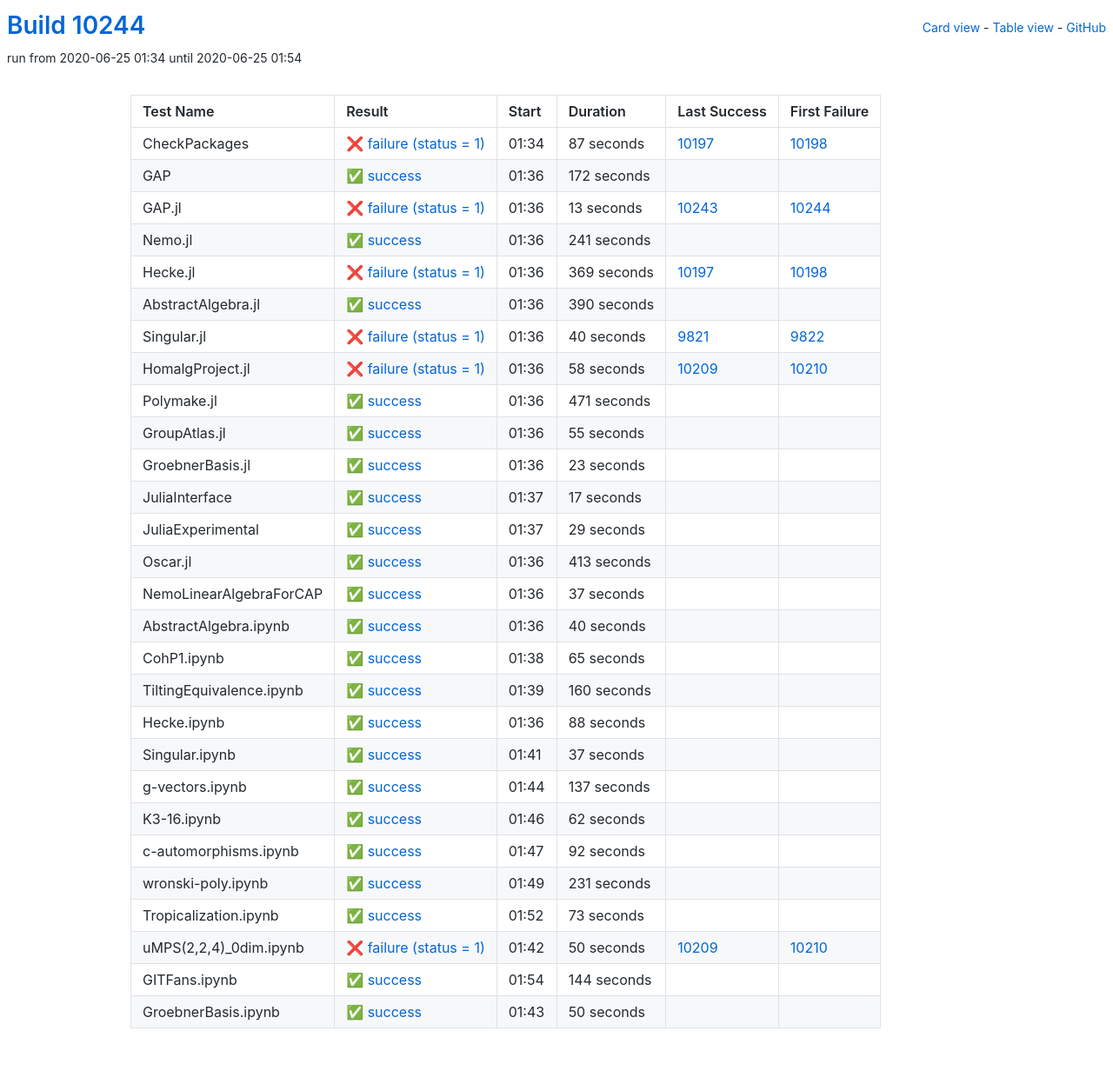
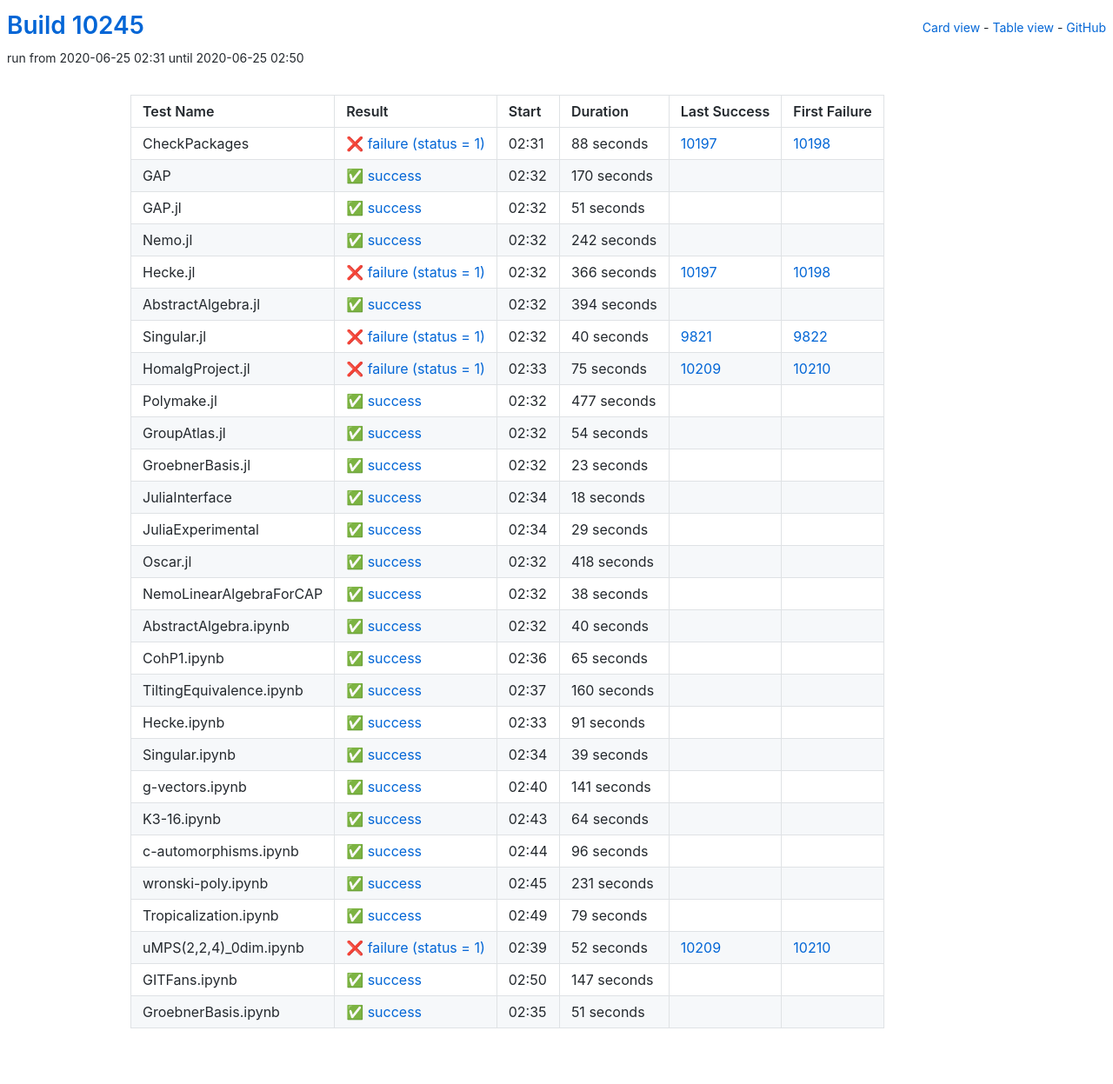
Before and after one commit to oscar-system/oscar-ci-status, a Jekyll site: the page built from table.html, in a window 1280 px wide. Shown: the whole page at 87% size. Built offline with Jekyll 4.4.1, drawn with Linux system fonts in a browser that asks for light colours.

Commit message:
Build #10245

```diff
--- a/_data/ci.yml
+++ b/_data/ci.yml
@@ -1,6 +1,6 @@
 ---
-build: 10244
-build_url: https://oscarci.mathematik.uni-kl.de/job/oscar/10244/
+build: 10245
+build_url: https://oscarci.mathematik.uni-kl.de/job/oscar/10245/
 job: oscar
 organization: oscar-system
 repo: oscar-ci-status
@@ -8,80 +8,80 @@
 tests:
 - name: CheckPackages
   id: checkpackages
-  log: https://oscarci.mathematik.uni-kl.de/job/oscar/10244/artifact/logs/build-10244/CheckPackages.log
-  start: 2020-06-25 01:34
+  log: https://oscarci.mathematik.uni-kl.de/job/oscar/10245/artifact/logs/build-10245/CheckPackages.log
+  start: 2020-06-25 02:31
   success: false
   exitcode: 1
   status: failure
-  duration: 87
+  duration: 88
   last_success: 10197
   last_success_url: https://oscarci.mathematik.uni-kl.de/job/oscar/10197/
   first_failure: 10198
   first_failure_url: https://oscarci.mathematik.uni-kl.de/job/oscar/10198/
 - name: GAP
   id: gap
-  log: https://oscarci.mathematik.uni-kl.de/job/oscar/10244/artifact/logs/build-10244/GAP.log
-  start: 2020-06-25 01:36
+  log: https://oscarci.mathematik.uni-kl.de/job/oscar/10245/artifact/logs/build-10245/GAP.log
+  start: 2020-06-25 02:32
   success: true
   exitcode: 0
   status: success
-  duration: 172
+  duration: 170
   last_success: false
   last_success_url:
   first_failure: false
   first_failure_url:
 - name: GAP.jl
   id: gap-jl
-  log: https://oscarci.mathematik.uni-kl.de/job/oscar/10244/artifact/logs/build-10244/GAP.jl.log
-  start: 2020-06-25 01:36
-  success: false
-  exitcode: 1
-  status: failure
-  duration: 13
-  last_success: 10243
-  last_success_url: https://oscarci.mathematik.uni-kl.de/job/oscar/10243/
-  first_failure: 10244
-  first_failure_url: https://oscarci.mathematik.uni-kl.de/job/oscar/10244/
-- name: Nemo.jl
-  id: nemo-jl
-  log: https://oscarci.mathematik.uni-kl.de/job/oscar/10244/artifact/logs/build-10244/Nemo.jl.log
-  start: 2020-06-25 01:36
+  log: https://oscarci.mathematik.uni-kl.de/job/oscar/10245/artifact/logs/build-10245/GAP.jl.log
+  start: 2020-06-25 02:32
   success: true
   exitcode: 0
   status: success
-  duration: 241
+  duration: 51
+  last_success: false
+  last_success_url:
+  first_failure: false
+  first_failure_url:
+- name: Nemo.jl
+  id: nemo-jl
+  log: https://oscarci.mathematik.uni-kl.de/job/oscar/10245/artifact/logs/build-10245/Nemo.jl.log
+  start: 2020-06-25 02:32
+  success: true
+  exitcode: 0
+  status: success
+  duration: 242
   last_success: false
   last_success_url:
   first_failure: false
   first_failure_url:
 - name: Hecke.jl
   id: hecke-jl
-  log: https://oscarci.mathematik.uni-kl.de/job/oscar/10244/artifact/logs/build-10244/Hecke.jl.log
-  start: 2020-06-25 01:36
+  log: https://oscarci.mathematik.uni-kl.de/job/oscar/10245/artifact/logs/build-10245/Hecke.jl.log
+  start: 2020-06-25 02:32
   success: false
   exitcode: 1
   status: failure
-  duration: 369
+  duration: 366
   last_success: 10197
   last_success_url: https://oscarci.mathematik.uni-kl.de/job/oscar/10197/
   first_failure: 10198
   first_failure_url: https://oscarci.mathematik.uni-kl.de/job/oscar/10198/
 - name: AbstractAlgebra.jl
   id: abstractalgebra-jl
-  log: https://oscarci.mathematik.uni-kl.de/job/oscar/10244/artifact/logs/build-10244/AbstractAlgebra.jl.log
-  start: 2020-06-25 01:36
+  log: https://oscarci.mathematik.uni-kl.de/job/oscar/10245/artifact/logs/build-10245/AbstractAlgebra.jl.log
+  start: 2020-06-25 02:32
   success: true
   exitcode: 0
   status: success
-  duration: 390
+  duration: 394
   last_success: false
   last_success_url:
   first_failure: false
   first_failure_url:
 - name: Singular.jl
   id: singular-jl
-  log: https://oscarci.mathematik.uni-kl.de/job/oscar/10244/artifact/logs/build-10244/Singular.jl.log
-  start: 2020-06-25 01:36
+  log: https://oscarci.mathematik.uni-kl.de/job/oscar/10245/artifact/logs/build-10245/Singular.jl.log
+  start: 2020-06-25 02:32
   success: false
   exitcode: 1
   status: failure
@@ -92,44 +92,44 @@
   first_failure_url: https://oscarci.mathematik.uni-kl.de/job/oscar/9822/
 - name: HomalgProject.jl
   id: homalgproject-jl
-  log: https://oscarci.mathematik.uni-kl.de/job/oscar/10244/artifact/logs/build-10244/HomalgProject.jl.log
-  start: 2020-06-25 01:36
+  log: https://oscarci.mathematik.uni-kl.de/job/oscar/10245/artifact/logs/build-10245/HomalgProject.jl.log
+  start: 2020-06-25 02:33
   success: false
   exitcode: 1
   status: failure
-  duration: 58
+  duration: 75
   last_success: 10209
   last_success_url: https://oscarci.mathematik.uni-kl.de/job/oscar/10209/
   first_failure: 10210
   first_failure_url: https://oscarci.mathematik.uni-kl.de/job/oscar/10210/
 - name: Polymake.jl
   id: polymake-jl
-  log: https://oscarci.mathematik.uni-kl.de/job/oscar/10244/artifact/logs/build-10244/Polymake.jl.log
-  start: 2020-06-25 01:36
+  log: https://oscarci.mathematik.uni-kl.de/job/oscar/10245/artifact/logs/build-10245/Polymake.jl.log
+  start: 2020-06-25 02:32
   success: true
   exitcode: 0
   status: success
-  duration: 471
+  duration: 477
   last_success: false
   last_success_url:
   first_failure: false
   first_failure_url:
 - name: GroupAtlas.jl
   id: groupatlas-jl
-  log: https://oscarci.mathematik.uni-kl.de/job/oscar/10244/artifact/logs/build-10244/GroupAtlas.jl.log
-  start: 2020-06-25 01:36
+  log: https://oscarci.mathematik.uni-kl.de/job/oscar/10245/artifact/logs/build-10245/GroupAtlas.jl.log
+  start: 2020-06-25 02:32
   success: true
   exitcode: 0
   status: success
-  duration: 55
+  duration: 54
   last_success: false
   last_success_url:
   first_failure: false
   first_failure_url:
 - name: GroebnerBasis.jl
   id: groebnerbasis-jl
-  log: https://oscarci.mathematik.uni-kl.de/job/oscar/10244/artifact/logs/build-10244/GroebnerBasis.jl.log
-  start: 2020-06-25 01:36
+  log: https://oscarci.mathematik.uni-kl.de/job/oscar/10245/artifact/logs/build-10245/GroebnerBasis.jl.log
+  start: 2020-06-25 02:32
   success: true
   exitcode: 0
   status: success
@@ -140,20 +140,20 @@
   first_failure_url:
 - name: JuliaInterface
   id: juliainterface
-  log: https://oscarci.mathematik.uni-kl.de/job/oscar/10244/artifact/logs/build-10244/JuliaInterface.log
-  start: 2020-06-25 01:37
+  log: https://oscarci.mathematik.uni-kl.de/job/oscar/10245/artifact/logs/build-10245/JuliaInterface.log
+  start: 2020-06-25 02:34
   success: true
   exitcode: 0
   status: success
-  duration: 17
+  duration: 18
   last_success: false
   last_success_url:
   first_failure: false
   first_failure_url:
 - name: JuliaExperimental
   id: juliaexperimental
-  log: https://oscarci.mathematik.uni-kl.de/job/oscar/10244/artifact/logs/build-10244/JuliaExperimental.log
-  start: 2020-06-25 01:37
+  log: https://oscarci.mathematik.uni-kl.de/job/oscar/10245/artifact/logs/build-10245/JuliaExperimental.log
+  start: 2020-06-25 02:34
   success: true
   exitcode: 0
   status: success
@@ -164,32 +164,32 @@
   first_failure_url:
 - name: Oscar.jl
   id: oscar-jl
-  log: https://oscarci.mathematik.uni-kl.de/job/oscar/10244/artifact/logs/build-10244/Oscar.jl.log
-  start: 2020-06-25 01:36
+  log: https://oscarci.mathematik.uni-kl.de/job/oscar/10245/artifact/logs/build-10245/Oscar.jl.log
+  start: 2020-06-25 02:32
   success: true
   exitcode: 0
   status: success
-  duration: 413
+  duration: 418
   last_success: false
   last_success_url:
   first_failure: false
   first_failure_url:
 - name: NemoLinearAlgebraForCAP
   id: nemolinearalgebraforcap
-  log: https://oscarci.mathematik.uni-kl.de/job/oscar/10244/artifact/logs/build-10244/NemoLinearAlgebraForCAP.log
-  start: 2020-06-25 01:36
+  log: https://oscarci.mathematik.uni-kl.de/job/oscar/10245/artifact/logs/build-10245/NemoLinearAlgebraForCAP.log
+  start: 2020-06-25 02:32
   success: true
   exitcode: 0
   status: success
-  duration: 37
+  duration: 38
   last_success: false
   last_success_url:
   first_failure: false
   first_failure_url:
 - name: AbstractAlgebra.ipynb
   id: abstractalgebra-ipynb
-  log: https://oscarci.mathematik.uni-kl.de/job/oscar/10244/artifact/logs/build-10244/AbstractAlgebra.ipynb.log
-  start: 2020-06-25 01:36
+  log: https://oscarci.mathematik.uni-kl.de/job/oscar/10245/artifact/logs/build-10245/AbstractAlgebra.ipynb.log
+  start: 2020-06-25 02:32
   success: true
   exitcode: 0
   status: success
@@ -200,8 +200,8 @@
   first_failure_url:
 - name: CohP1.ipynb
   id: cohp1-ipynb
-  log: https://oscarci.mathematik.uni-kl.de/job/oscar/10244/artifact/logs/build-10244/CohP1.ipynb.log
-  start: 2020-06-25 01:38
+  log: https://oscarci.mathematik.uni-kl.de/job/oscar/10245/artifact/logs/build-10245/CohP1.ipynb.log
+  start: 2020-06-25 02:36
   success: true
   exitcode: 0
   status: success
@@ -212,8 +212,8 @@
   first_failure_url:
 - name: TiltingEquivalence.ipynb
   id: tiltingequivalence-ipynb
-  log: https://oscarci.mathematik.uni-kl.de/job/oscar/10244/artifact/logs/build-10244/TiltingEquivalence.ipynb.log
-  start: 2020-06-25 01:39
+  log: https://oscarci.mathematik.uni-kl.de/job/oscar/10245/artifact/logs/build-10245/TiltingEquivalence.ipynb.log
+  start: 2020-06-25 02:37
   success: true
   exitcode: 0
   status: success
@@ -224,68 +224,68 @@
   first_failure_url:
 - name: Hecke.ipynb
   id: hecke-ipynb
-  log: https://oscarci.mathematik.uni-kl.de/job/oscar/10244/artifact/logs/build-10244/Hecke.ipynb.log
-  start: 2020-06-25 01:36
+  log: https://oscarci.mathematik.uni-kl.de/job/oscar/10245/artifact/logs/build-10245/Hecke.ipynb.log
+  start: 2020-06-25 02:33
   success: true
   exitcode: 0
   status: success
-  duration: 88
+  duration: 91
   last_success: false
   last_success_url:
   first_failure: false
   first_failure_url:
 - name: Singular.ipynb
   id: singular-ipynb
-  log: https://oscarci.mathematik.uni-kl.de/job/oscar/10244/artifact/logs/build-10244/Singular.ipynb.log
-  start: 2020-06-25 01:41
+  log: https://oscarci.mathematik.uni-kl.de/job/oscar/10245/artifact/logs/build-10245/Singular.ipynb.log
+  start: 2020-06-25 02:34
   success: true
   exitcode: 0
   status: success
-  duration: 37
+  duration: 39
   last_success: false
   last_success_url:
   first_failure: false
   first_failure_url:
 - name: g-vectors.ipynb
   id: g-vectors-ipynb
-  log: https://oscarci.mathematik.uni-kl.de/job/oscar/10244/artifact/logs/build-10244/g-vectors.ipynb.log
-  start: 2020-06-25 01:44
+  log: https://oscarci.mathematik.uni-kl.de/job/oscar/10245/artifact/logs/build-10245/g-vectors.ipynb.log
+  start: 2020-06-25 02:40
   success: true
   exitcode: 0
   status: success
-  duration: 137
+  duration: 141
   last_success: false
   last_success_url:
   first_failure: false
   first_failure_url:
 - name: K3-16.ipynb
   id: k3-16-ipynb
-  log: https://oscarci.mathematik.uni-kl.de/job/oscar/10244/artifact/logs/build-10244/K3-16.ipynb.log
-  start: 2020-06-25 01:46
+  log: https://oscarci.mathematik.uni-kl.de/job/oscar/10245/artifact/logs/build-10245/K3-16.ipynb.log
+  start: 2020-06-25 02:43
   success: true
   exitcode: 0
   status: success
-  duration: 62
+  duration: 64
   last_success: false
   last_success_url:
   first_failure: false
   first_failure_url:
 - name: c-automorphisms.ipynb
   id: c-automorphisms-ipynb
-  log: https://oscarci.mathematik.uni-kl.de/job/oscar/10244/artifact/logs/build-10244/c-automorphisms.ipynb.log
-  start: 2020-06-25 01:47
+  log: https://oscarci.mathematik.uni-kl.de/job/oscar/10245/artifact/logs/build-10245/c-automorphisms.ipynb.log
+  start: 2020-06-25 02:44
   success: true
   exitcode: 0
   status: success
-  duration: 92
+  duration: 96
   last_success: false
   last_success_url:
   first_failure: false
   first_failure_url:
 - name: wronski-poly.ipynb
   id: wronski-poly-ipynb
-  log: https://oscarci.mathematik.uni-kl.de/job/oscar/10244/artifact/logs/build-10244/wronski-poly.ipynb.log
-  start: 2020-06-25 01:49
+  log: https://oscarci.mathematik.uni-kl.de/job/oscar/10245/artifact/logs/build-10245/wronski-poly.ipynb.log
+  start: 2020-06-25 02:45
   success: true
   exitcode: 0
   status: success
@@ -296,48 +296,48 @@
   first_failure_url:
 - name: Tropicalization.ipynb
   id: tropicalization-ipynb
-  log: https://oscarci.mathematik.uni-kl.de/job/oscar/10244/artifact/logs/build-10244/Tropicalization.ipynb.log
-  start: 2020-06-25 01:52
+  log: https://oscarci.mathematik.uni-kl.de/job/oscar/10245/artifact/logs/build-10245/Tropicalization.ipynb.log
+  start: 2020-06-25 02:49
   success: true
   exitcode: 0
   status: success
-  duration: 73
+  duration: 79
   last_success: false
   last_success_url:
   first_failure: false
   first_failure_url:
 - name: uMPS(2,2,4)_0dim.ipynb
   id: umps-2-2-4-0dim-ipynb
-  log: https://oscarci.mathematik.uni-kl.de/job/oscar/10244/artifact/logs/build-10244/uMPS-2-2-4-_0dim.ipynb.log
-  start: 2020-06-25 01:42
+  log: https://oscarci.mathematik.uni-kl.de/job/oscar/10245/artifact/logs/build-10245/uMPS-2-2-4-_0dim.ipynb.log
+  start: 2020-06-25 02:39
   success: false
   exitcode: 1
   status: failure
-  duration: 50
+  duration: 52
   last_success: 10209
   last_success_url: https://oscarci.mathematik.uni-kl.de/job/oscar/10209/
   first_failure: 10210
   first_failure_url: https://oscarci.mathematik.uni-kl.de/job/oscar/10210/
 - name: GITFans.ipynb
   id: gitfans-ipynb
-  log: https://oscarci.mathematik.uni-kl.de/job/oscar/10244/artifact/logs/build-10244/GITFans.ipynb.log
-  start: 2020-06-25 01:54
+  log: https://oscarci.mathematik.uni-kl.de/job/oscar/10245/artifact/logs/build-10245/GITFans.ipynb.log
+  start: 2020-06-25 02:50
   success: true
   exitcode: 0
   status: success
-  duration: 144
+  duration: 147
   last_success: false
   last_success_url:
   first_failure: false
   first_failure_url:
 - name: GroebnerBasis.ipynb
   id: groebnerbasis-ipynb
-  log: https://oscarci.mathematik.uni-kl.de/job/oscar/10244/artifact/logs/build-10244/GroebnerBasis.ipynb.log
-  start: 2020-06-25 01:43
+  log: https://oscarci.mathematik.uni-kl.de/job/oscar/10245/artifact/logs/build-10245/GroebnerBasis.ipynb.log
+  start: 2020-06-25 02:35
   success: true
   exitcode: 0
   status: success
-  duration: 50
+  duration: 51
   last_success: false
   last_success_url:
   first_failure: false
```
Also changed, not shown: README.md.
